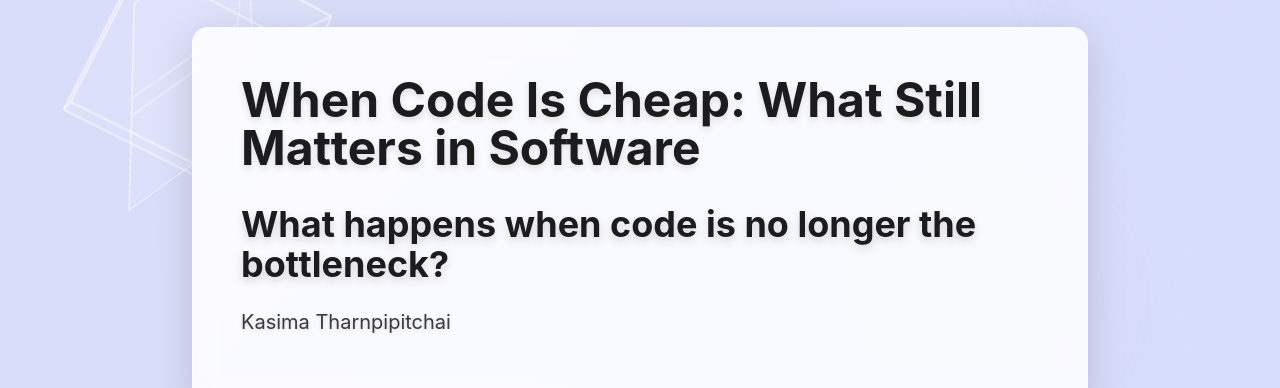
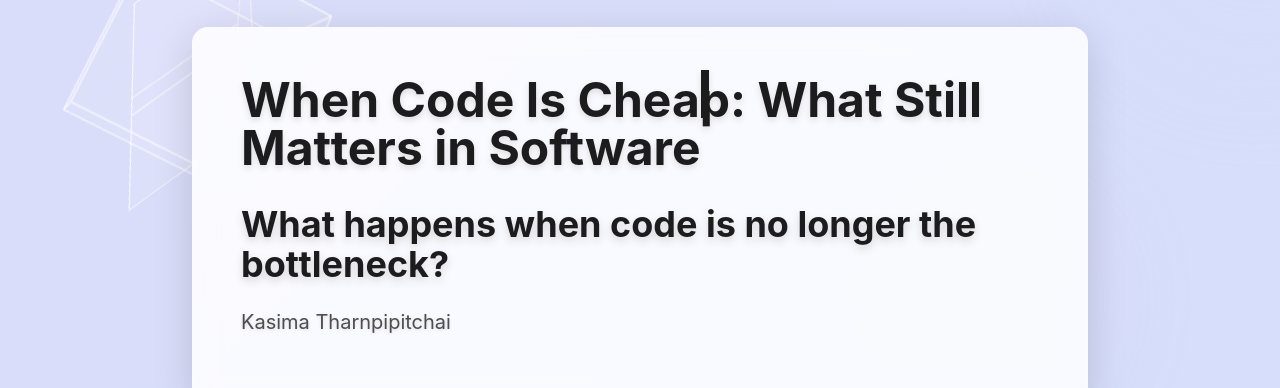
Before and after one commit to kasima/slides-when-code-is-cheap, a Next.js app: page / in a window 1280 px wide. Shown: the part 120-508 px from the top of the page. Built offline with nearby package versions, Linux system fonts and the light colour scheme.

Commit message:
feat: improve title typing animation - Slow down typing speed and cursor blink - Adjust cursor spacing and appearance - Remove typewriter effect from body content

```diff
--- a/src/app/globals.css
+++ b/src/app/globals.css
@@ -314,25 +314,42 @@ body {
 
 /* --- New Typing Animation --- */
 .js-typewriter-output {
-  display: inline-block;
-  overflow: hidden;
-  white-space: pre-wrap;
-  /* The border provides the cursor effect during typing */
-  border-right: .15em solid var(--text-primary);
-  /* Animation for the border (cursor blink) */
-  animation: blink-caret .75s step-end infinite;
-  /* Opacity and animation-delay are handled by the component or slide transitions generally */
+  position: relative;
+  display: inline;
 }
 
-.js-typewriter-output.no-typing-border {
-  border-right-color: transparent; /* Hide border when typing is done */
-  animation: none; /* Stop blinking animation */
+.js-typewriter-output::after {
+  content: '';
+  position: absolute;
+  right: -8px;
+  top: 0;
+  height: 1em;
+  width: 0.15em;
+  background-color: var(--text-primary);
+  animation: blink-caret 1.5s step-end infinite;
+  vertical-align: text-bottom;
 }
 
-/* Cursor blinking - still used by .js-typewriter-output */
 @keyframes blink-caret {
-  from, to { border-color: transparent; }
-  50% { border-color: var(--text-primary); }
+  from, to { opacity: 0; }
+  50% { opacity: 1; }
+}
+
+/* Remove old typing animation styles */
+.typing-text {
+  display: inline;
+}
+
+/* Remove old cursor styles */
+.typing-cursor {
+  display: none;
+}
+
+/* Remove old line visibility classes */
+.line-visible,
+.line-typing,
+.line-hidden {
+  opacity: 1;
 }
 
 /* Styling for the container of the text to be typed */
--- a/src/app/page.tsx
+++ b/src/app/page.tsx
@@ -158,11 +158,9 @@ const slides = [
 
 export default function Slides() {
   const [index, setIndex] = useState(0);
-  const [currentTypingLineIndex, setCurrentTypingLineIndex] = useState(0);
 
   const goTo = useCallback((i: number) => {
     setIndex(i);
-    setCurrentTypingLineIndex(0);
   }, []);
 
   useEffect(() => {
@@ -179,12 +177,6 @@ export default function Slides() {
 
   const currentSlide = slides[index];
 
-  const handleLineFinished = (totalLines: number) => {
-    if (currentTypingLineIndex < totalLines - 1) {
-      setCurrentTypingLineIndex(prev => prev + 1);
-    }
-  };
-
   const renderSlideContent = () => {
     const content = currentSlide.content;
     const contentClasses = currentSlide.contentClasses;
@@ -192,14 +184,9 @@ export default function Slides() {
 
     if (typeof content === 'string') {
       return (
-        <Typewriter
-          key={`${index}-single-string`}
-          text={content}
-          speed={50}
-          onFinished={() => handleLineFinished(1)}
-          className={typeof contentClasses === 'string' ? contentClasses : ""}
-          startSignal={true}
-        />
+        <p className={typeof contentClasses === 'string' ? contentClasses : ""}>
+          {content}
+        </p>
       );
     } else if (Array.isArray(content)) {
       const texts = content;
@@ -212,30 +199,11 @@ export default function Slides() {
         <WrapperElement className={isList && typeof contentClasses === 'string' ? contentClasses : undefined}>
           {texts.map((text, idx) => {
             const lineKey = `${index}-${idx}`;
-            let lineClassName = isList ? (itemClasses[idx] || "text-[var(--text-primary)]") : (Array.isArray(contentClasses) ? contentClasses[idx] : "");
-
-            // Determine visibility class based on currentTypingLineIndex
-            if (idx < currentTypingLineIndex) {
-              lineClassName += " line-visible";
-            } else if (idx === currentTypingLineIndex) {
-              lineClassName += " line-typing";
-            } else {
-              lineClassName += " line-hidden";
-            }
+            const lineClassName = isList ? (itemClasses[idx] || "text-[var(--text-primary)]") : (Array.isArray(contentClasses) ? contentClasses[idx] : "");
 
             return (
               <ItemElement key={lineKey} className={lineClassName}>
-                {idx === currentTypingLineIndex ? (
-                  <Typewriter
-                    key={`tw-${lineKey}`}
-                    text={text}
-                    speed={50}
-                    onFinished={() => handleLineFinished(texts.length)}
-                    startSignal={true}
-                  />
-                ) : (
-                  text
-                )}
+                {text}
               </ItemElement>
             );
           })}
@@ -312,7 +280,12 @@ export default function Slides() {
               transition={{ delay: 0.1 }}
               className="text-4xl md:text-5xl font-bold mb-8 text-[var(--text-primary)] drop-shadow-md"
             >
-              {currentSlide.title}
+              <Typewriter
+                text={currentSlide.title}
+                speed={20}
+                className="inline"
+                startSignal={true}
+              />
             </motion.h1>
             <div className="slide-content-prose min-h-[150px]">
               {renderSlideContent()}
```
